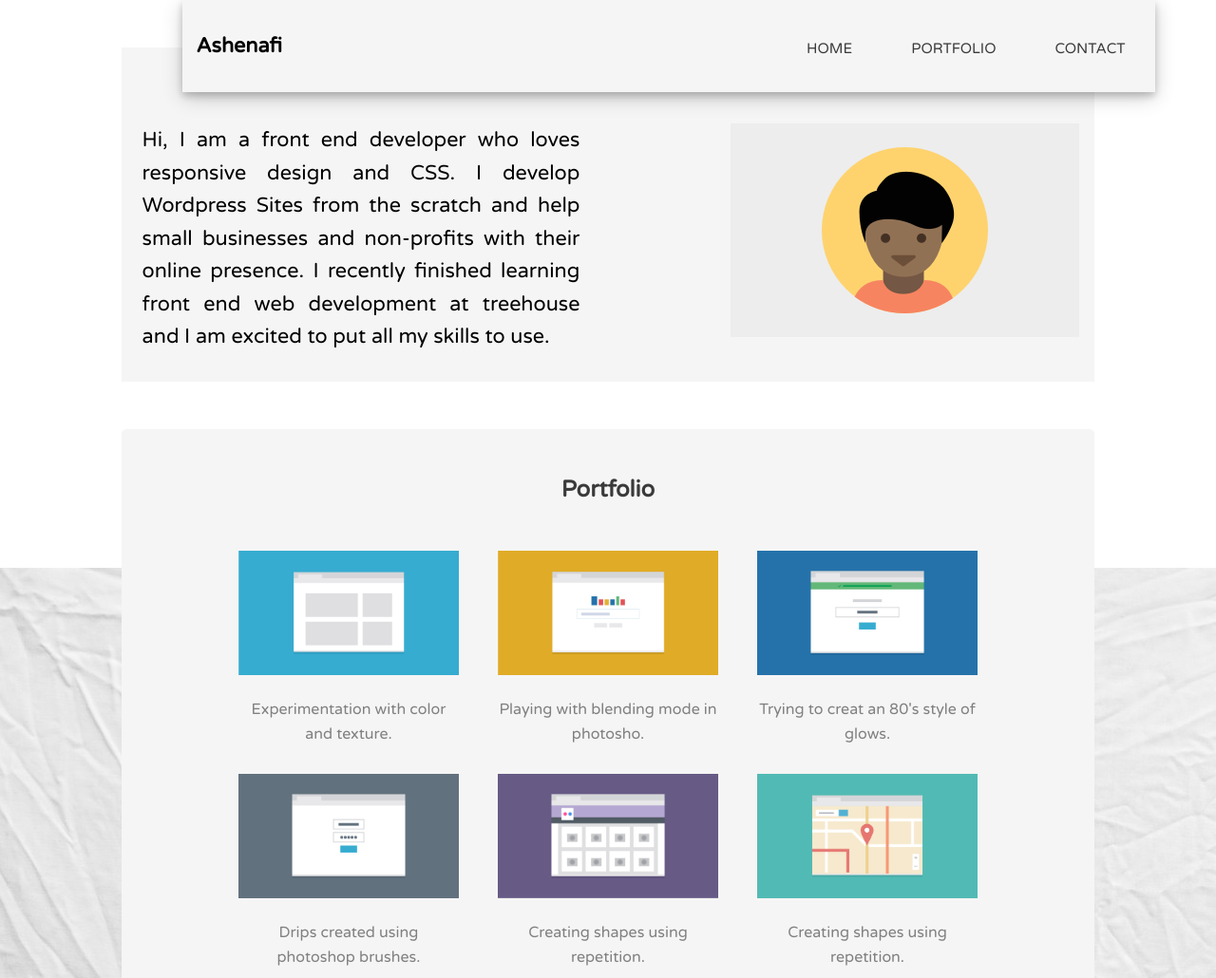
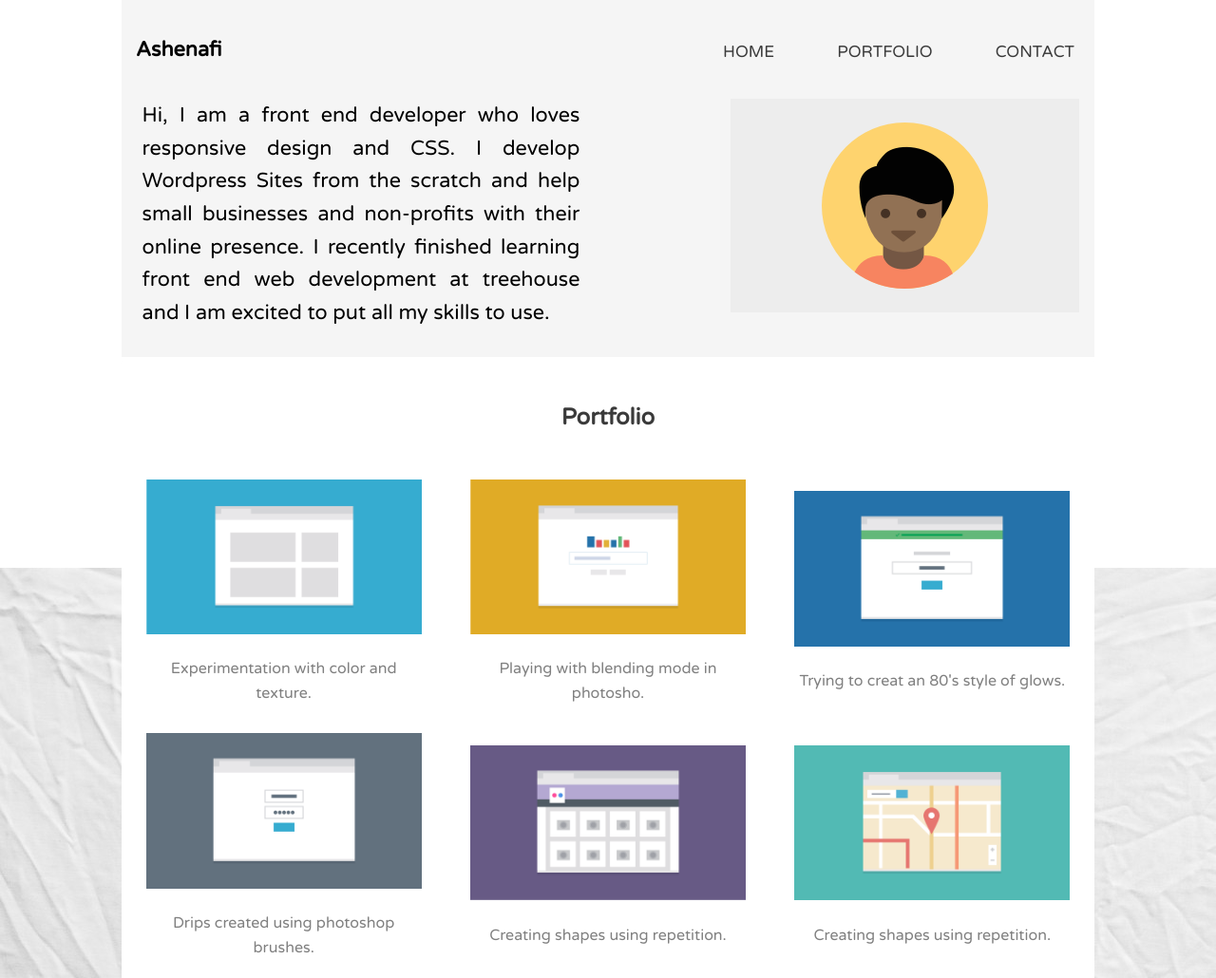
Before and after one commit to ashenafiashebo/Responsive_layout_Project_August, a plain HTML site: page index.html in a window 1280 px wide. Shown: the top 1030 px of the page at 95% size. Drawn offline with Linux system fonts and the light colour scheme.

Commit message:
Review
Responsive lay out

```diff
--- a/css/main.css
+++ b/css/main.css
@@ -47,21 +47,13 @@ img {
 
 header{
 		align-self: center;
-		margin-bottom: 60px;
-		width: 80%;
+
+		width: 100%;
 	}
 
 
 
-nav{
-		background: none;
-		float: right;
-		font-size: 1.125em;
-		margin-right: 5%;
-		text-align: right;
-		width: 40%;
 
-	}
 
 
 
@@ -204,15 +196,10 @@ ul.main-nav li {
 
 .container {
 
-       width: 100%;
+
        border-radius: 5px;
        box-shadow: 0 1.5px 0 0 rgba(0,0,0,0.1);
        flex-direction: row;
        align-items: center;
        justify-content: space-around;
           }
-
-
-.row{
-	 width: 100%;
-}
--- a/css/responsive.css
+++ b/css/responsive.css
@@ -16,7 +16,18 @@ body {
 .row
 
         {
-			width: 80%;
+			max-width: 100%;
+
+	    }
+
+nav{
+
+    background: none;
+    float: right;
+    font-size: 1.125em;
+    margin-right: 15%;
+    text-align: right;
+    width: 40%;
 
   }
 
@@ -44,8 +55,8 @@ body {
 
 		flex-direction: row;
 		justify-content: space-around;
-		margin-top: 50px;
-        margin-bottom: 50px;
+
+
     background: whitesmoke;
 
         }
@@ -54,7 +65,6 @@ body {
 
 	  flex-direction: row;
 		justify-content: space-around;
-
 		margin-top: 105px;
     margin-bottom: 100px
 
@@ -83,7 +93,7 @@ body {
 
 
  	  margin-left: 80px;
-      margin-right: 60px;
+    margin-right: 240px;
 
  }
 
@@ -102,13 +112,14 @@ body {
         flex-direction: row;
         justify-content: space-around;
         align-self: center;
-        background: whitesmoke;
+        background: #FFF;
+
 
 
             }
 
  #portfolio{
- 	 width: 80%;
+ 	 width: 100%;
  	 margin-top: 45px;
  	 margin-bottom: 45px;
  	 text-align: center;
@@ -122,13 +133,11 @@ body {
  }
 
 .logo{
+
 		float: right;
 		max-width: 45%;
-		margin-top: 60px;
 		padding-bottom: 10px;
 		margin-right: 1em;
-
-
 	}
 
 
@@ -137,7 +146,7 @@ body {
 	color: black;
 	float: left;
 	max-width: 45%;
-	margin-top: 50px;
+
 	text-align: justify;
 	margin-left: 1em;
 	padding-bottom: 10px;
@@ -182,18 +191,22 @@ body{
 
 
         {
-	width: 80%;
+	max-width: 100%;
 	max-width: 1024px;
 	}
 
+nav{
+
+    margin-right: .80em;
+
+  }
 .main-header {
-       position: fixed;
+
        flex-direction: row;
        justify-content: space-between;
 
-       margin-left: 127px;
        background: whitesmoke;
-       box-shadow: 0 4px 8px 0 rgba(0, 0, 0, 0.2), 0 6px 20px 0 rgba(0, 0, 0, 0.19);
+
            }
 
 
@@ -221,15 +234,15 @@ body{
 
 		flex-direction: row;
 		justify-content: space-around;
-		margin-top: 50px;
-        margin-bottom: 50px;
+
+
     background: whitesmoke;
 
         }
 
 .footer-name a {
-         margin-left: 28px;
-         margin-right: 280px;
+         margin-left: 10px;
+         margin-right: 520px;
              }
 
  ul.main-nav li
@@ -242,15 +255,15 @@ body{
 .container {
 	flex-direction: row;
 	flex-wrap: wrap;
-    background: whitesmoke;
+    background: #FFF;
     padding: 0;
+
            }
 
 
 .logo{
 		float: right;
 		max-width: 45%;
-		margin-top: 80px;
 		padding-bottom: 10px;
 		margin-right: 1em;
 
@@ -262,7 +275,6 @@ body{
 	color: black;
 	float: left;
 	max-width: 45%;
-	margin-top: 80px;
 	text-align: justify;
 	margin-left: 1em;
 
--- a/index.html
+++ b/index.html
@@ -13,11 +13,13 @@
 <body>
 	<header id="top" class="main-header">
 		<h1 class="name"><a href="#">Ashenafi</a></h1>
+		<nav>
 			 <ul class="main-nav">
-			<li><a href="#home">HOME</a></li>
+				<li><a href="#">HOME</a></li>
 				<li><a href="#portfolio">PORTFOLIO</a></li>
 				<li><a href="#contact">CONTACT</a></li>
 			</ul>
+		</nav>
 	</header><!--/.main-header-->
 
 	<div class="banner">
@@ -134,7 +136,7 @@
 	</div>
 
 
-    <div class=banner1>
+    <div class="banner1">
        	 <h3 id="contact">Contact</h3>
        	 <p>If you are interested in chating or want more information about what I have been working on, I'd love to hear from you.</p>
        	 <p> Phone: 403-630-9566</p>
@@ -145,14 +147,20 @@
 
 	<footer class="main-footer">
 
-	        <h2 class="footer-name"><a href="#">Ashenafi</a></h2>
 
+
+		    <h3 class="footer-name"><a href="#">Ashenafi</a></h3>
+        <nav>
 			<ul class="main-nav-footer">
-			<li><a href="#home">HOME</a></li>
+				<li><a href="#">HOME</a></li>
 				<li><a href="#portfolio">PORTFOLIO</a></li>
 				<li><a href="#contact">CONTACT</a></li>
 			</ul>
+
+		</nav>
 	        <a href="#top"><b>Back to Top</b></a>
+
+
 	</footer>
 	<div class="info">
 
```
Lines whose indentation alone changed are shown as unchanged.
